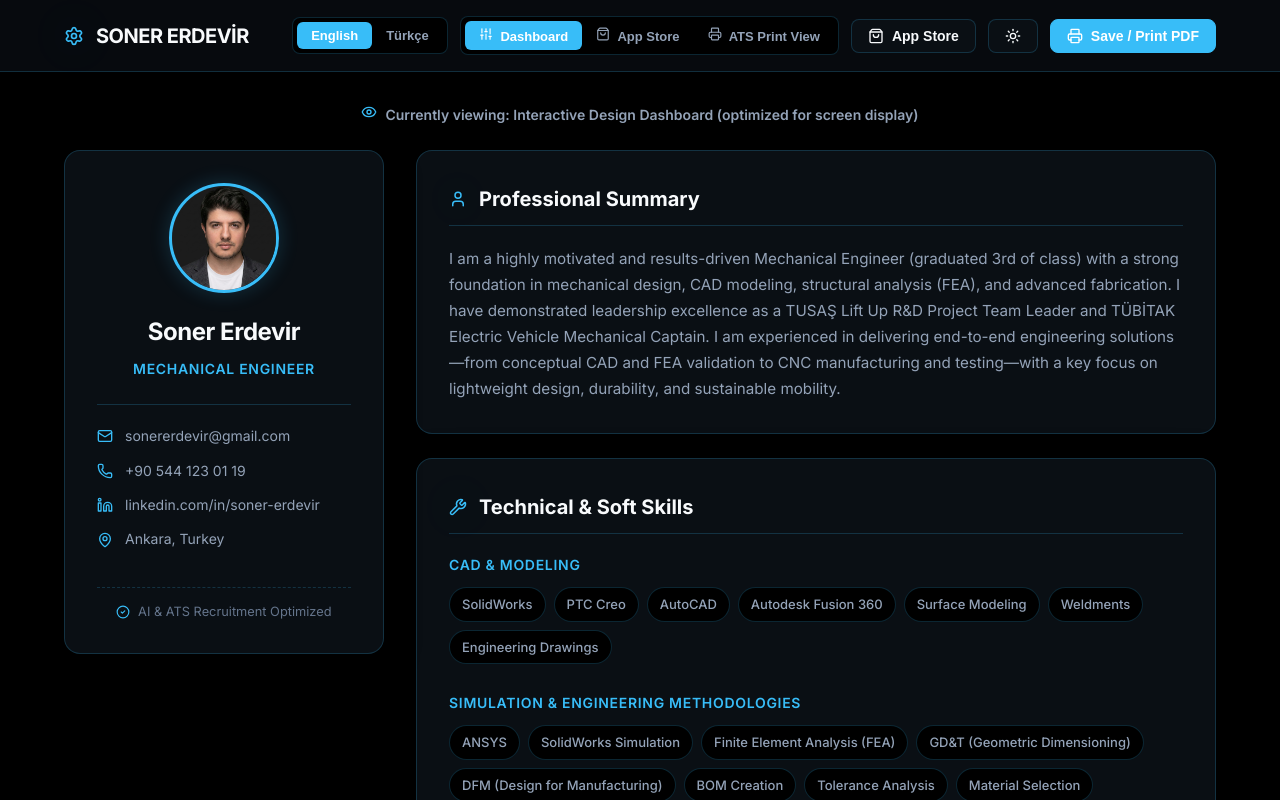
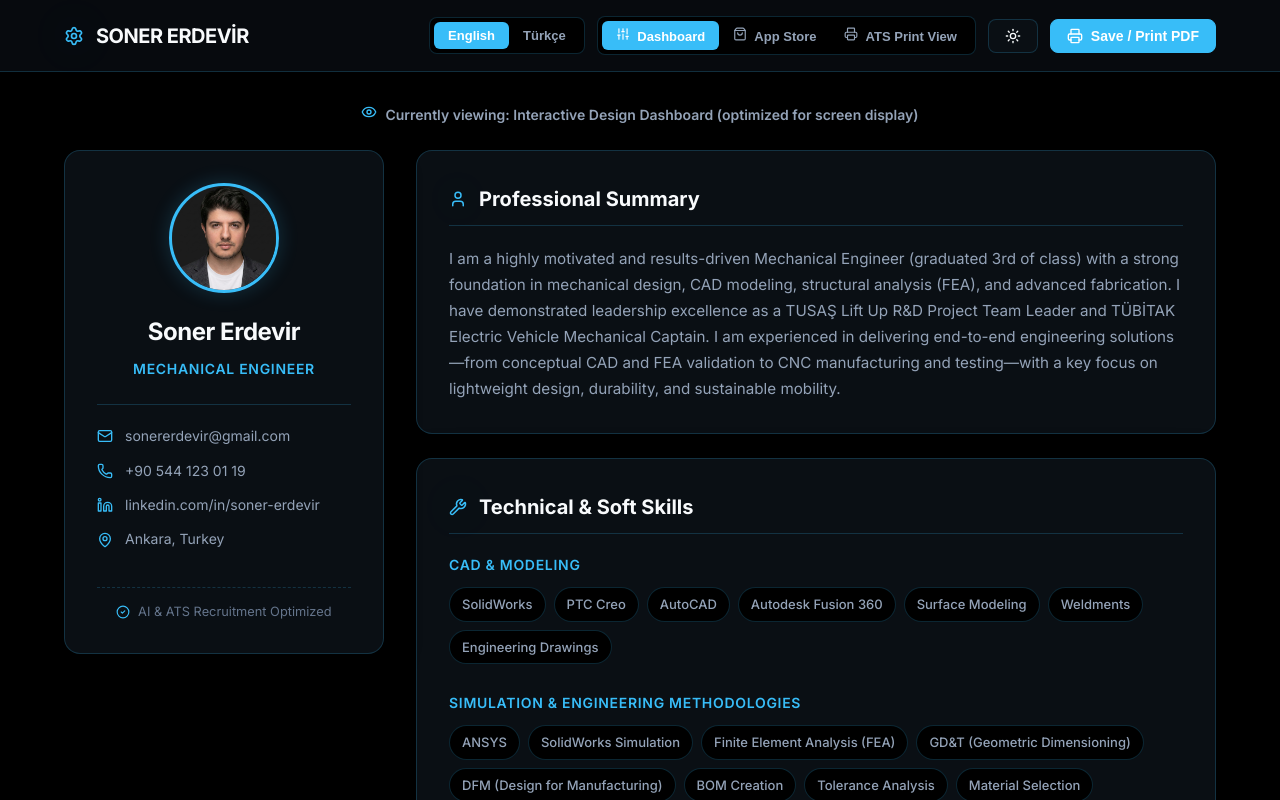
Before and after one commit to serdevir91/soner-portfolio, a React (Vite) app: page / in a window 1280 px wide. Shown: the top 800 px of the page. Built offline with nearby package versions, Linux system fonts and the light colour scheme.

Commit message:
Remove duplicate App Store button from header navigation

```diff
--- a/src/App.jsx
+++ b/src/App.jsx
@@ -83,14 +83,6 @@ function App() {
                 <Printer size={14} style={{ marginRight: '4px', display: 'inline' }} /> ATS Print View
               </button>
             </div>
-
-            {/* App Store Toggle */}
-            <button
-              className={`btn ${viewMode === 'store' ? 'btn-primary' : ''}`}
-              onClick={() => setViewMode(prev => prev === 'store' ? 'interactive' : 'store')}
-            >
-              <ShoppingBag size={16} /> {lang === 'en' ? 'App Store' : 'Mağaza'}
-            </button>
 
             {/* Theme Toggle */}
             <button class="btn" onClick={toggleTheme} title="Toggle Theme">
```
